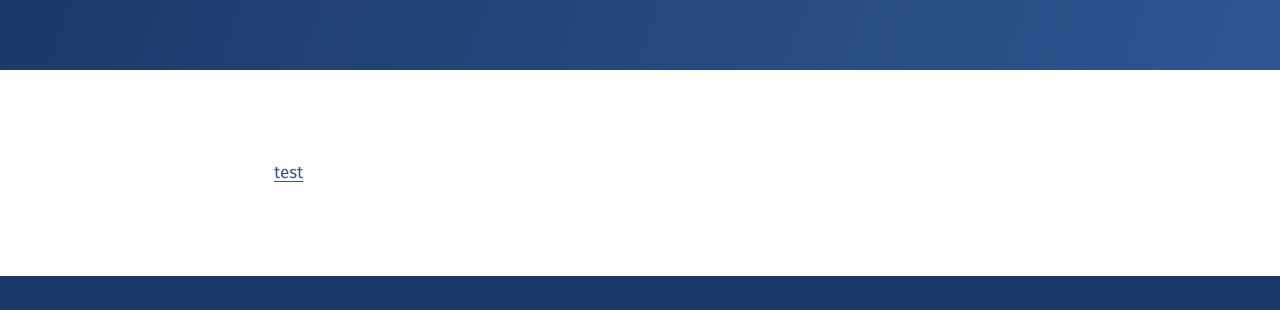
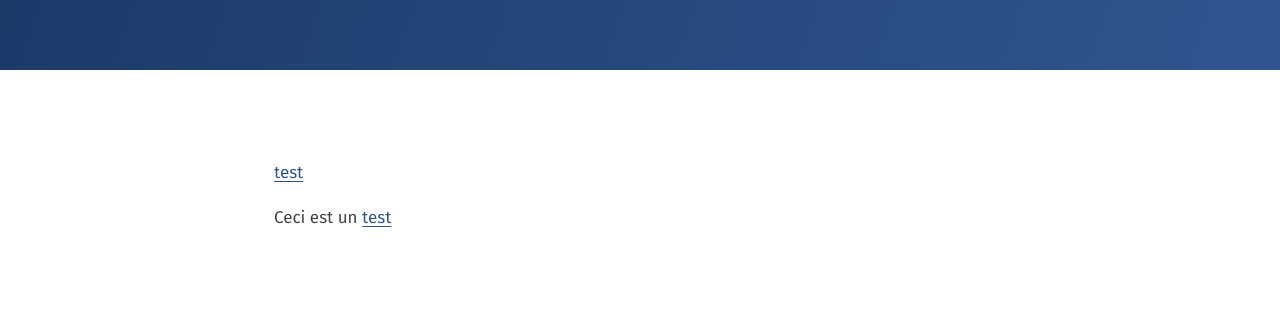
Before and after one commit to VSDpc/-vsd-poitou-charentes, an Eleventy site: page src/nouvelles-pages/projet-equitherapie.md in a window 1280 px wide. Shown: the part 274-584 px from the top of the page. Built offline with nearby package versions, Linux system fonts and the light colour scheme; Eleventy itself is replaced by a stand-in of ours; files that its build step writes are made by us from their sources.

Commit message:
Update src/nouvelles-pages/projet-equitherapie.md (via Pages CMS)

```diff
--- a/src/nouvelles-pages/projet-equitherapie.md
+++ b/src/nouvelles-pages/projet-equitherapie.md
@@ -3,3 +3,5 @@ title: Projet Equithérapie
 menu: false
 ---
 [test](partenaire)
+
+Ceci est un [test](projet)
```
